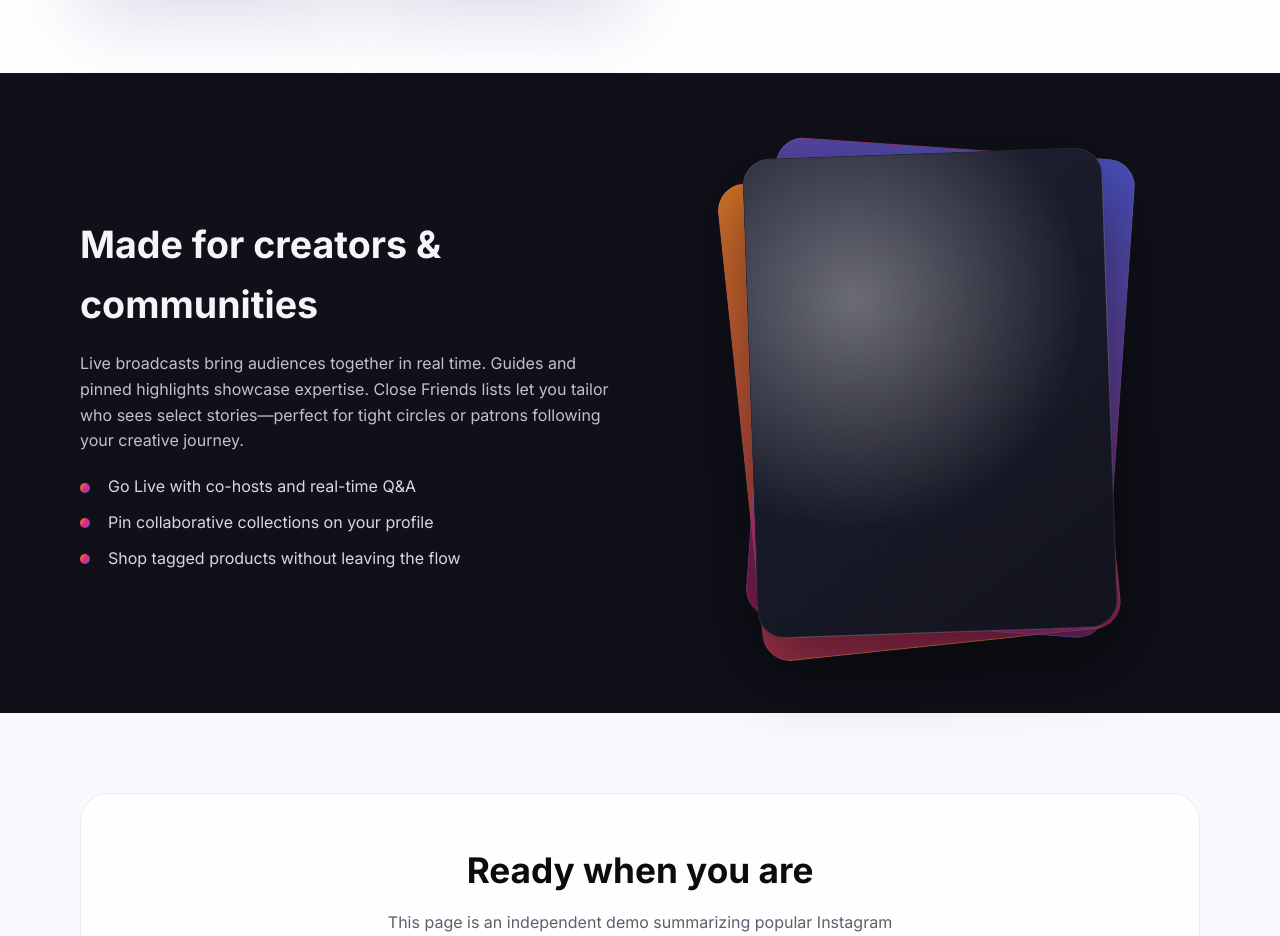
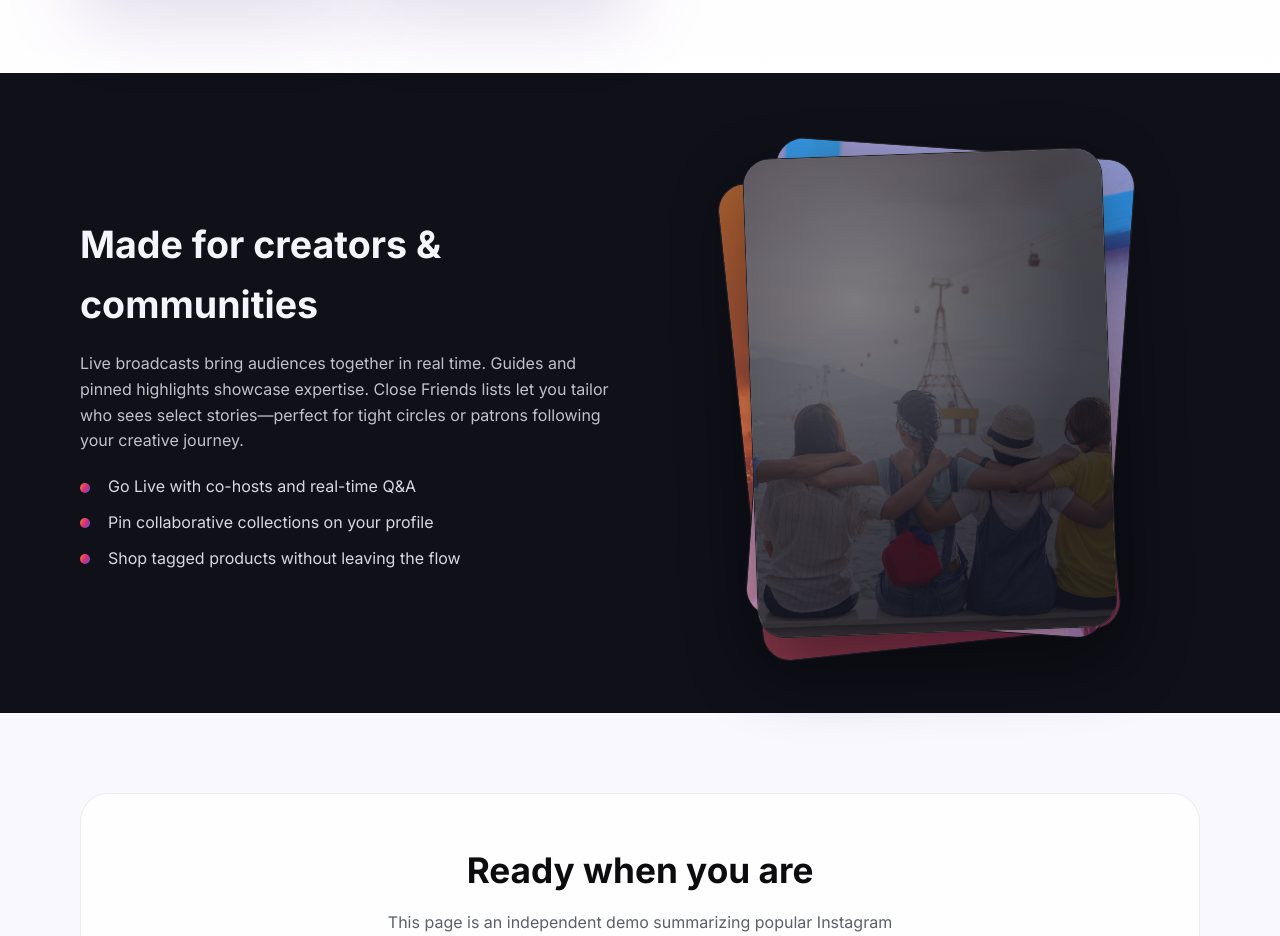
Before and after one commit to Launchpad-york/vraj-scratch-test-4, a website built with Vite: page index.html in a window 1280 px wide. Shown: the part 1460-2396 px from the top of the page. Built offline with nearby package versions, Linux system fonts and the light colour scheme.

Commit message:
chore: cloud agent bc_216029e2-c833-4004-8dc6-5b9736bea454 changes

```diff
--- a/index.html
+++ b/index.html
@@ -147,9 +147,39 @@
           </div>
           <div class="spotlight-board" aria-hidden="true">
             <div class="mock-stack">
-              <div class="mock-card mock-card--one"></div>
-              <div class="mock-card mock-card--two"></div>
-              <div class="mock-card mock-card--three"></div>
+              <div class="mock-card mock-card--one">
+                <img
+                  class="mock-card-photo"
+                  src="/src/assets/images/spotlight-live.jpg"
+                  width="720"
+                  height="960"
+                  alt=""
+                  decoding="async"
+                  loading="lazy"
+                />
+              </div>
+              <div class="mock-card mock-card--two">
+                <img
+                  class="mock-card-photo"
+                  src="/src/assets/images/spotlight-creator.jpg"
+                  width="720"
+                  height="960"
+                  alt=""
+                  decoding="async"
+                  loading="lazy"
+                />
+              </div>
+              <div class="mock-card mock-card--three">
+                <img
+                  class="mock-card-photo"
+                  src="/src/assets/images/spotlight-community.jpg"
+                  width="720"
+                  height="960"
+                  alt=""
+                  decoding="async"
+                  loading="lazy"
+                />
+              </div>
             </div>
           </div>
         </div>
--- a/src/style.css
+++ b/src/style.css
@@ -349,23 +349,52 @@ body {
   inset: 0;
   border-radius: var(--radius-lg);
   border: 1px solid rgba(255, 255, 255, 0.08);
+  overflow: hidden;
+  background: #12131d;
+}
+
+.mock-card-photo {
+  position: absolute;
+  inset: 0;
+  width: 100%;
+  height: 100%;
+  object-fit: cover;
+  object-position: center;
+  display: block;
+}
+
+.mock-card::after {
+  content: '';
+  position: absolute;
+  inset: 0;
+  z-index: 1;
+  pointer-events: none;
 }
 
 .mock-card--one {
-  background: linear-gradient(160deg, rgba(245, 133, 41, 0.85), rgba(221, 42, 123, 0.65));
   transform: rotate(-6deg) translate(-12px, 12px);
 }
 
+.mock-card--one::after {
+  background: linear-gradient(160deg, rgba(245, 133, 41, 0.55), rgba(221, 42, 123, 0.45));
+}
+
 .mock-card--two {
-  background: linear-gradient(200deg, rgba(81, 91, 212, 0.85), rgba(221, 42, 123, 0.55));
   transform: rotate(4deg) translate(10px, -6px);
 }
 
+.mock-card--two::after {
+  background: linear-gradient(200deg, rgba(81, 91, 212, 0.5), rgba(221, 42, 123, 0.4));
+}
+
 .mock-card--three {
-  background: radial-gradient(circle at 30% 30%, rgba(255, 255, 255, 0.35), transparent 55%),
-    linear-gradient(145deg, #1f2133, #12131d);
   transform: rotate(-2deg);
   box-shadow: 0 30px 70px rgba(0, 0, 0, 0.45);
+}
+
+.mock-card--three::after {
+  background: radial-gradient(circle at 30% 30%, rgba(255, 255, 255, 0.28), transparent 55%),
+    linear-gradient(145deg, rgba(31, 33, 51, 0.72), rgba(18, 19, 29, 0.88));
 }
 
 .cta {
```
Also changed, not shown: src/assets/images/spotlight-community.jpg (added), src/assets/images/spotlight-creator.jpg (added), src/assets/images/spotlight-live.jpg (added).
